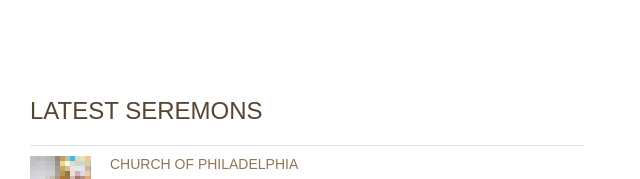
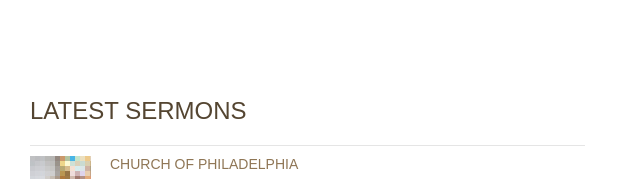
Before and after one commit to Ricky11560/ccchm, a plain HTML site: page index.html in a window 1280 px wide. Shown: the part 1268-1447 px from the top of the page, 625-1265 px from the left. Drawn offline with Linux system fonts and the light colour scheme.

Commit message:
Update index.html

```diff
--- a/index.html
+++ b/index.html
@@ -184,7 +184,7 @@
 								</div>
 							</div>
 							<div class="col-md-6">
-								<h2 class="section-title">Latest seremons</h2>
+								<h2 class="section-title">Latest sermons</h2>
 								<ul class="seremon-list">
 									<li>
 										<img src="images/small-thumb-1.jpg" alt="">
```
